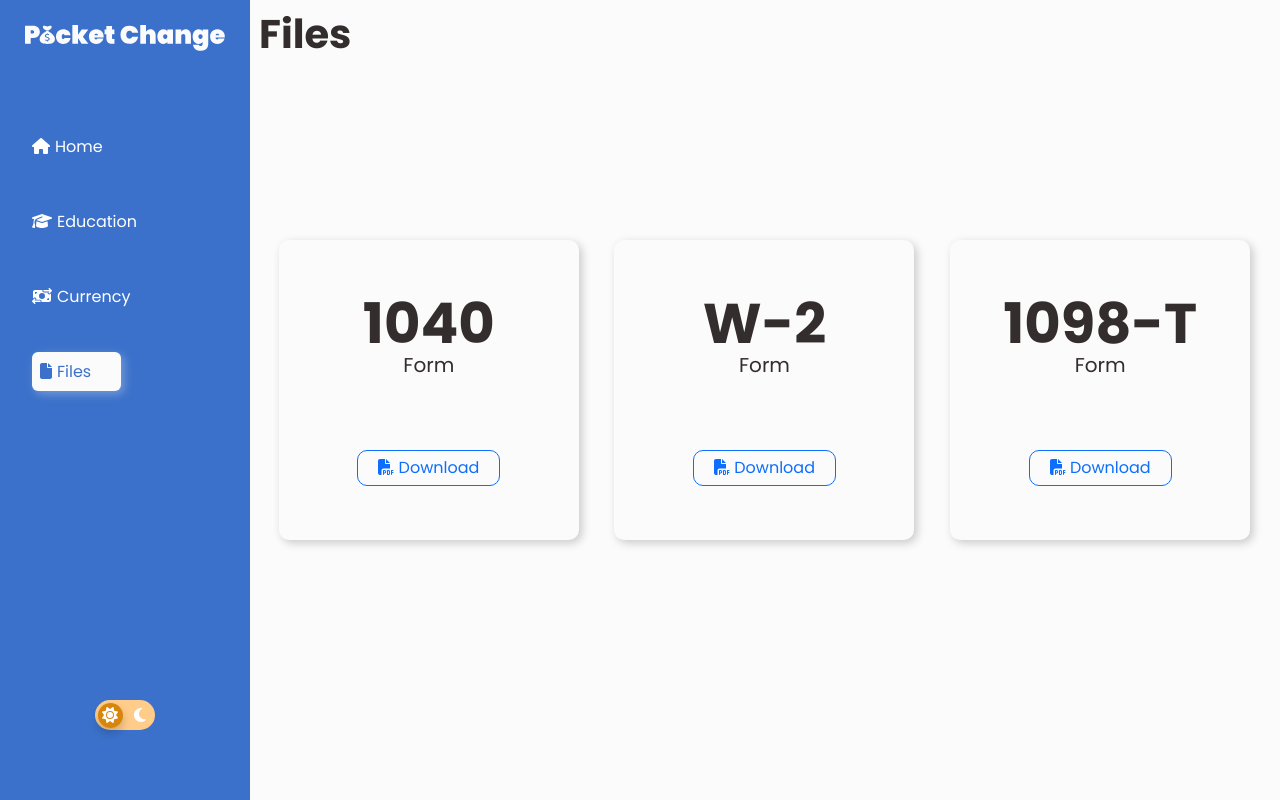
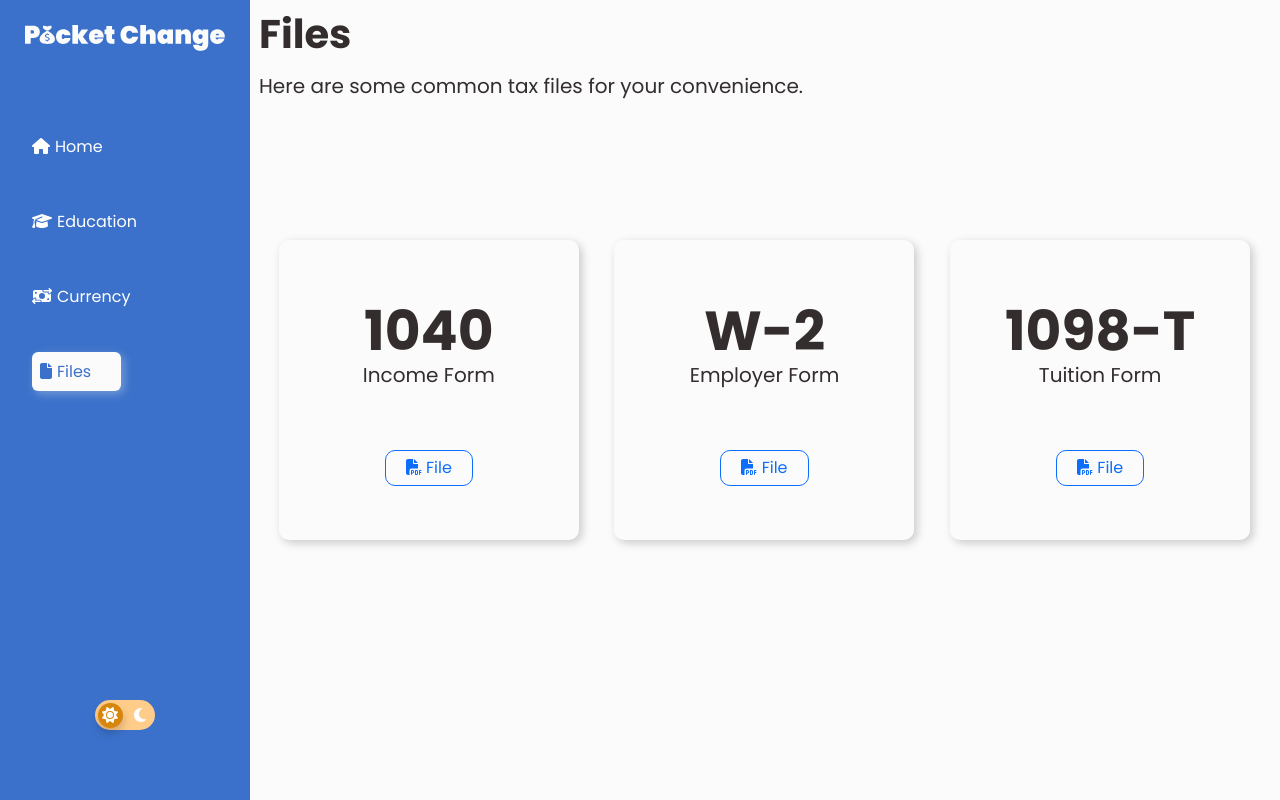
Before and after one commit to Ale4ero/budget-app, a React (Create React App) app: page /files in a window 1280 px wide. Built offline with nearby package versions, Linux system fonts and the light colour scheme.

Commit message:
small formatting update

```diff
--- a/src/App.css
+++ b/src/App.css
@@ -327,12 +327,19 @@ html{
     right: 0;
     position: absolute;
     display: flex;
+    flex-wrap: wrap;
     /* justify-content: center; */
 }
 
 .pageTitle{
     position: relative;
     margin-left: 10px;
+}
+
+.pageText{
+    margin-left: 10px;
+    font-size: 20px;
+    margin-top: 5px;
 }
 
 .eduContainer{
@@ -417,8 +424,10 @@ html{
     width: 300px;
     height: 300px;
     display: flex;
+    flex-wrap: wrap;
     position: relative;
     justify-content: center;
+    align-content: start;
 }
 
 .fileBox:hover{
@@ -426,11 +435,27 @@ html{
     transition: all .2s ease-in-out;
 }
 
+.fileTitle{
+    flex-basis: 100%;
+    height: 35%;
+    font-size: 55px;
+    display: flex;
+    justify-content: center;
+    font-weight: bold;
+}
 
 .fileText{
-    position: absolute;
-    margin-top: 60px;
+    /* margin-top: 60px;  */
+    display: flex;
     font-size: 20px;
+    flex-basis: 100%;
+    height: 20%;
+    justify-content: center;
+}
+
+.flexBreak{
+    flex-basis: 100%;
+    height: 0;
 }
 
 .fileBtn{
--- a/src/components/ConfirmModal.js
+++ b/src/components/ConfirmModal.js
@@ -8,7 +8,7 @@ import { Form } from 'react-bootstrap'
 export default function ConfirmModal({show, handleClose, budgetId, budgetName}) {
 
     const {deleteCategory} = useBudgets()
-    const name = "Delete "+ budgetName +" Budget?"
+    const name = "Delete "+ budgetName +" Category?"
 
     function handleSubmit(e){
       deleteCategory(budgetId)
--- a/src/components/Currency.js
+++ b/src/components/Currency.js
@@ -9,6 +9,8 @@ export default function Currency() {
       <div className="background">
         <div className="pageContent">
         <h1 className='pageTitle fw-bold'>Currency Convertor</h1>
+        <div className="flexBreak"></div>
+        <p className='pageText'>Here is a currency widget to convert between USD, EUR and CAD.</p>
             <Container className='currencyContainer'>
               <div className='widgetContainer'>
                 <CurrencyConvertor></CurrencyConvertor>
--- a/src/components/Files.js
+++ b/src/components/Files.js
@@ -13,22 +13,23 @@ export default function Files() {
       <div className="background">
         <div className="pageContent">
         <h1 className="pageTitle fw-bold">Files</h1>
+        <div className="flexBreak"></div>
+        <p className='pageText'>Here are some common tax files for your convenience.</p>
             <Container className='fileContainer'>
               <div className='fileBox'>
-                {/* <div>{pdfIcon}</div> */}
-                <div className='fileTitle fw-bold display-4 position-absolute '>1040</div>
-                <div className='fileText'>Form</div>
-                <a className="fileBtn" href='https://www.irs.gov/pub/irs-pdf/f1040.pdf' target="_blank" rel="noreferrer">{pdfIcon} Download</a>
+                <div className='fileTitle'>1040</div>
+                <div className='fileText'>Income Form</div>
+                <a className="fileBtn" href='https://www.irs.gov/pub/irs-pdf/f1040.pdf' target="_blank" rel="noreferrer">{pdfIcon} File</a>
               </div>
               <div className='fileBox'>
-                <div className='fileTitle fw-bold display-4 position-absolute '>W-2</div>
-                <div className='fileText'>Form</div>
-                <a className="fileBtn" href='https://www.irs.gov/pub/irs-pdf/fw2.pdf' target="_blank" rel="noreferrer">{pdfIcon} Download</a>
+                <div className='fileTitle'>W-2</div>
+                <div className='fileText'>Employer Form</div>
+                <a className="fileBtn" href='https://www.irs.gov/pub/irs-pdf/fw2.pdf' target="_blank" rel="noreferrer">{pdfIcon} File</a>
               </div>
               <div className='fileBox'>
-                <div className='fileTitle fw-bold display-4 position-absolute '>1098-T</div>
-                <div className='fileText'>Form</div>
-                <a className="fileBtn" href='https://www.irs.gov/pub/irs-pdf/f1098t.pdf' target="_blank" rel="noreferrer">{pdfIcon} Download</a>
+                <div className='fileTitle'>1098-T</div>
+                <div className='fileText'>Tuition Form</div>
+                <a className="fileBtn" href='https://www.irs.gov/pub/irs-pdf/f1098t.pdf' target="_blank" rel="noreferrer">{pdfIcon} File</a>
               </div>
             </Container>
         </div>
```
